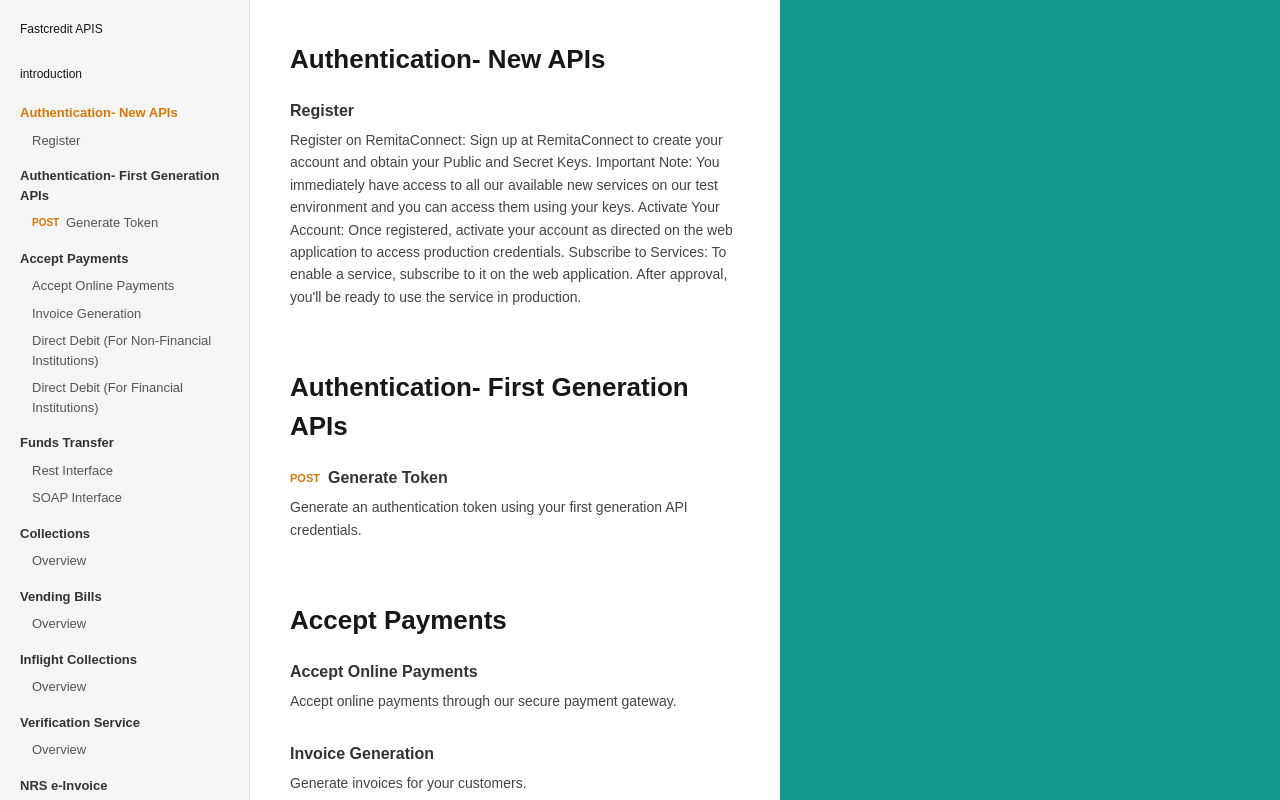
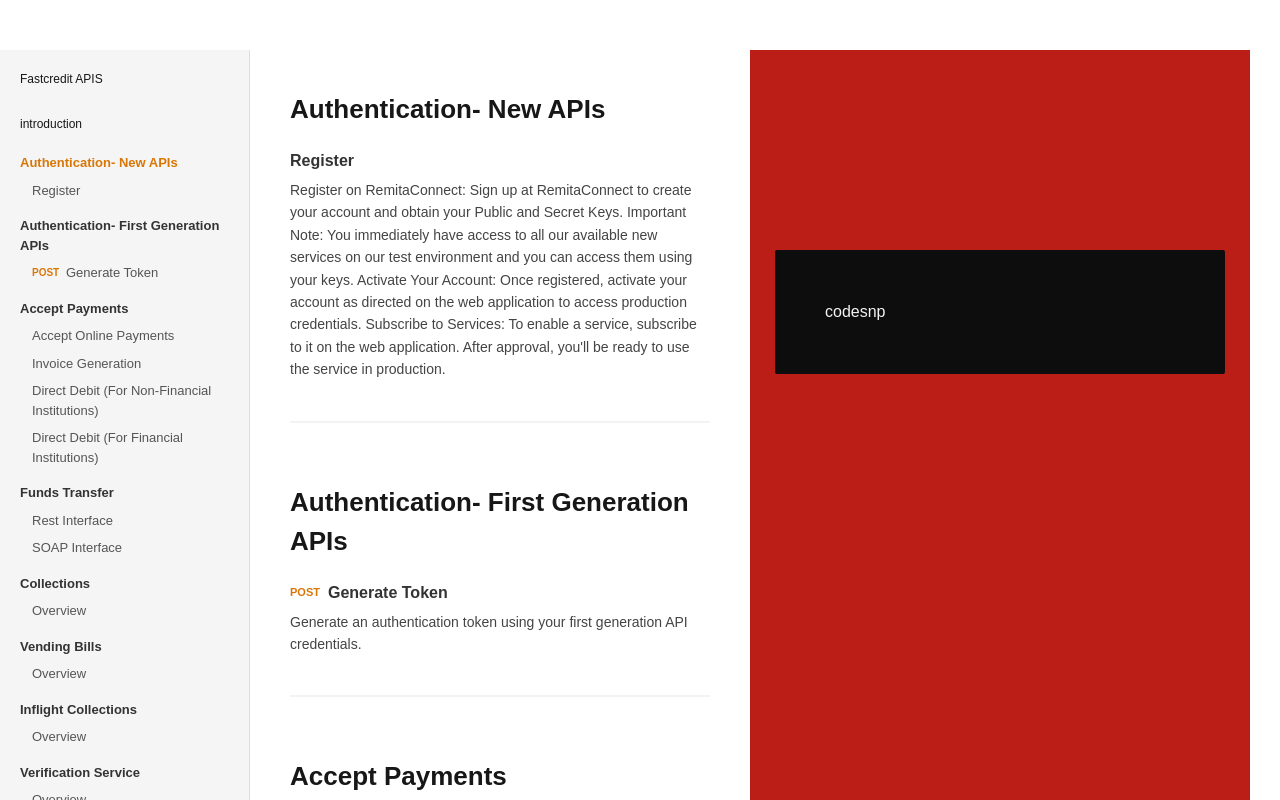
Before and after one commit to itsxdamdam/fcl-documentation, a Next.js app: page / in a window 1280 px wide. Shown: the top 800 px of the page. Built offline with nearby package versions, Linux system fonts and the light colour scheme.

Commit message:
Scroll and active onclick and sidebar comp

```diff
--- a/Lib/menuData.ts
+++ b/Lib/menuData.ts
@@ -4,6 +4,7 @@
   method?: string;
   content?: string;
   children?: MenuChild[];
+  codesnippet?: string;
 };
 
 export type MenuSection = {
@@ -22,7 +23,8 @@
         title: "Register",
         content:
           "Register on RemitaConnect: Sign up at RemitaConnect to create your account and obtain your Public and Secret Keys. Important Note: You immediately have access to all our available new services on our test environment and you can access them using your keys. Activate Your Account: Once registered, activate your account as directed on the web application to access production credentials. Subscribe to Services: To enable a service, subscribe to it on the web application. After approval, you'll be ready to use the service in production.",
-      },
+       codesnippet: "codesnp"
+        },
     ],
   },
   {
@@ -34,8 +36,11 @@
         method: "POST",
         title: "Generate Token",
         content: "Generate an authentication token using your first generation API credentials.",
+         codesnippet: "codee"
+
       },
     ],
+
   },
   {
     id: "accept-payments",
@@ -45,6 +50,7 @@
         id: "accept-online-payments",
         title: "Accept Online Payments",
         content: "Accept online payments through our secure payment gateway.",
+        codesnippet: "Knoxon"
       },
       {
         id: "invoice-generation",
@@ -55,6 +61,7 @@
         id: "direct-debit-non-fi",
         title: "Direct Debit (For Non-Financial Institutions)",
         content: "Initiate direct debit transactions for non-financial institutions.",
+
       },
       {
         id: "direct-debit-fi",
@@ -66,6 +73,8 @@
   {
     id: "funds-transfer",
     title: "Funds Transfer",
+
+
     children: [
       {
         id: "ft-rest",
@@ -76,8 +85,10 @@
         id: "ft-soap",
         title: "SOAP Interface",
         content: "Utilize our SOAP API for enterprise-level funds transfer solutions.",
+         codesnippet: "cokdee"
       },
     ],
+
   },
   {
     id: "collections",
@@ -89,7 +100,9 @@
         content: "Streamlined processing of collections for a wide range of Billers - from Government institutions to other Businesses.",
       },
     ],
+
   },
+
   {
     id: "vending-bills",
     title: "Vending Bills",
@@ -145,4 +158,5 @@
       },
     ],
   },
+
 ];
--- a/app/page.tsx
+++ b/app/page.tsx
@@ -4,6 +4,7 @@
 import Sidebar from "../components/Sidebar";
 import Card from "../components/card/Cardcomp";
 import { menuData } from "../Lib/menuData";
+import CodePart from "../components/card/codepart"
 
 // Flatten every trackable id (sections, items, and nested children) in document order
 function getAllTrackableIds(): string[] {
@@ -86,35 +87,53 @@
 
     return () => observer.disconnect();
   }, []);
-
+console.log('activeId', activeId)
   return (
     <main
       style={{
         display: "flex",
         minHeight: "100vh",
+        paddingTop: "50px",
       }}
     >
       <Sidebar handleContent={handleContent} activeId={activeId} />
-
       <div
         style={{
           flex: 1,
           padding: "40px",
-          maxWidth: "720px",
+          maxWidth: "500px",
         }}
       >
         <Card data={menuData} />
       </div>
 
-      <div
+      <div>
+        <div style={{
+          position: "fixed",
+          width: "300px"
+
+        }} >
+      <CodePart activeId={activeId}  />
+
+        </div>
+
+      {/* <div
         style={{
           minHeight: "100vh",
           backgroundColor: "#159890",
           width: "500px",
           position: "sticky",
           top: 0,
+          display: "flex",
+          justifyContent: "center",
         }}
-      />
+      >
+      <div style={{padding: "20px", paddingTop: "200px" }}>
+        <CodePart />
+      </div> */}
+      </div>
+
+
     </main>
   );
 }
--- a/components/MenuItem.tsx
+++ b/components/MenuItem.tsx
@@ -1,6 +1,6 @@
 "use client";
 
-import { MenuChild } from "../../Lib/menuData";
+import { MenuChild } from "../Lib/menuData";
 
 export default function MenuItem({
   item,
@@ -23,7 +23,7 @@
           marginBottom: "8px",
           marginLeft: "12px",
           cursor: "pointer",
-          color: isActive ? "#d97706" : "#555",
+          color: isActive ? "#140c02" : "#555",
           fontWeight: isActive ? 600 : 400,
           display: "flex",
           alignItems: "center",
--- a/components/Sidebar.tsx
+++ b/components/Sidebar.tsx
@@ -13,7 +13,7 @@
 }) {
   const containerRef = useRef<HTMLDivElement>(null);
 
-  // Keep the active sidebar item scrolled into view as the user scrolls the content
+
   useEffect(() => {
     if (!activeId || !containerRef.current) return;
     const el = document.getElementById(`menu-${activeId}`);
--- a/components/card/Cardcomp.tsx
+++ b/components/card/Cardcomp.tsx
@@ -5,7 +5,11 @@
   return (
     <div>
       {data.map((section) => (
-        <div key={section.id} id={section.id} style={{ marginBottom: "60px", scrollMarginTop: "40px" }}>
+        <div
+          key={section.id}
+          id={section.id}
+          style={{ marginBottom: "60px", scrollMarginTop: "40px",}}
+        >
           <h1
             style={{
               textAlign: "left",
@@ -62,18 +66,35 @@
                 <div
                   key={child.id}
                   id={child.id}
-                  style={{ marginLeft: "20px", marginBottom: "16px", scrollMarginTop: "40px" }}
+                  style={{
+                    marginLeft: "20px",
+                    marginBottom: "16px",
+                    scrollMarginTop: "40px",
+                  }}
                 >
-                  <h3 style={{ fontSize: "15px", color: "#555", fontWeight: 600 }}>
+                  <h3
+                    style={{ fontSize: "15px", color: "#555", fontWeight: 600 }}
+                  >
                     {child.title}
                   </h3>
-                  <p style={{ fontSize: "14px", color: "#444", lineHeight: 1.6 }}>
+                  <p
+                    style={{ fontSize: "14px", color: "#444", lineHeight: 1.6 }}
+                  >
                     {child.content}
                   </p>
                 </div>
               ))}
             </div>
           ))}
+          <hr
+            style={{
+              border: "none",
+              borderStyle: "solid",
+              borderColor: "#f3f3f3",
+              borderWidth: "1px",
+              marginTop: "40px",
+            }}
+          />
         </div>
       ))}
 
--- /dev/null
+++ b/components/card/codepart.tsx
@@ -0,0 +1,53 @@
+import { menuData } from "@/Lib/menuData";
+import React, { useEffect, useState } from "react";
+
+interface Props {
+  activeId: string | null;
+}
+
+export default function CodePart({ activeId }: Props) {
+  const [menuItem, setMenuItem] = useState(null);
+
+  const filterMenu = () => {
+    const knox = menuData.filter((item) => item.id === activeId);
+    setMenuItem(knox[0]);
+    console.log("knox", knox);
+  };
+  console.log('activeId', activeId)
+  useEffect(() => {
+    filterMenu();
+  }, [activeId]);
+  console.log("menuItem", menuItem);
+  return (
+    <div
+      style={{
+        height: "1000vh",
+        backgroundColor: "#bb1e16",
+        width: "500px",
+        position: "sticky",
+        top: 0,
+        display: "flex",
+        justifyContent: "center",
+      }}
+    >
+      <div style={{ padding: "20px", paddingTop: "200px" }}>
+        <div
+          style={{
+            backgroundColor: "#0d0d0d",
+            padding: "50px",
+            borderRadius: "2px",
+            overflowX: "auto",
+            width: "450px",
+            color: "#f3f3f3",
+          }}
+        >
+          <div>
+            {menuItem?.children.map((knx) => (
+              <h1 key={knx.title}> {knx.codesnippet} </h1>
+            ))}
+          </div>
+        </div>
+      </div>
+    </div>
+  );
+}
--- /dev/null
+++ b/index.html
@@ -0,0 +1,14 @@
+<!DOCTYPE html>
+<html lang="en">
+<head>
+    <meta charset="UTF-8">
+    <meta name="viewport" content="width=device-width, initial-scale=1.0">
+    <title>Document</title>
+</head>
+<body>
+    <div id="root"></div>
+    <script src="index.js"></script>
+    <script src="https://unpkg.com/react/umd/react.development.js" crossorigin></script>
+    <script src="https://unpkg.com/react-dom/umd/react-dom.development.js
+</body>
+</html>
```
